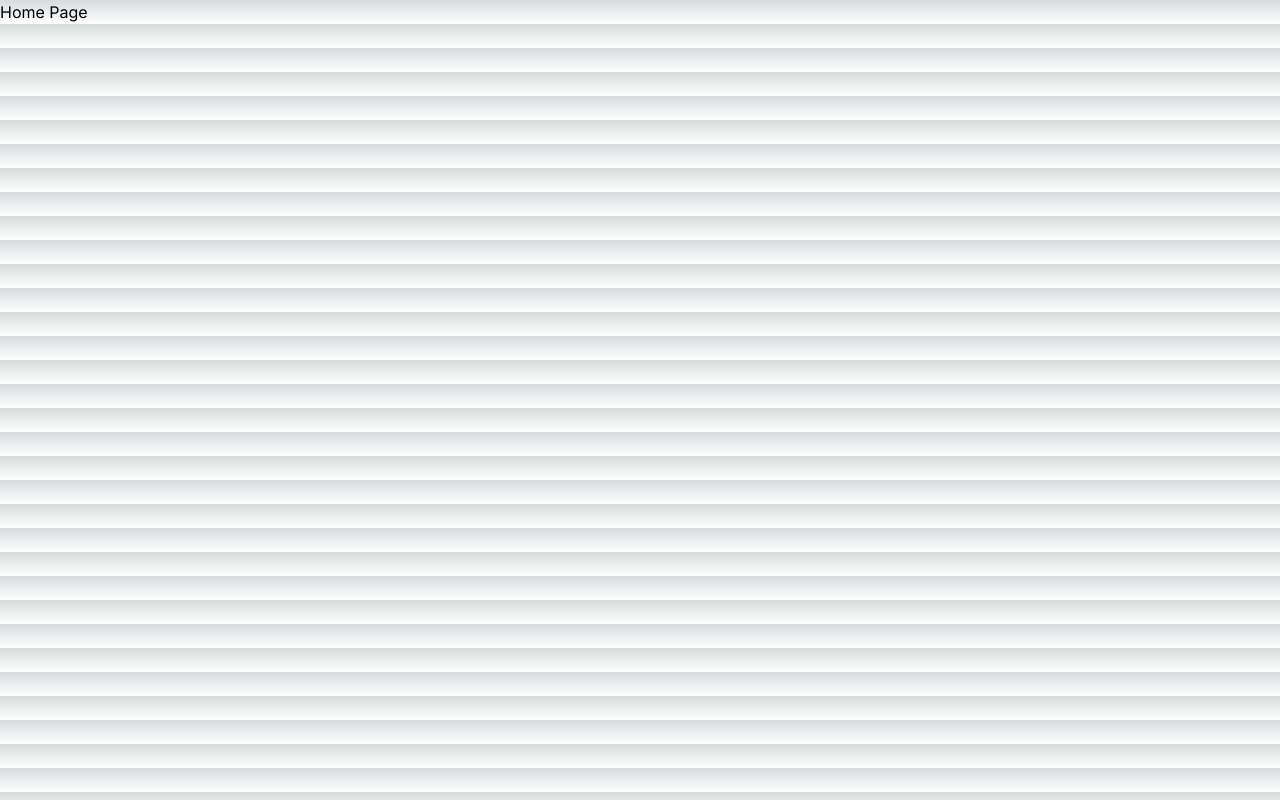
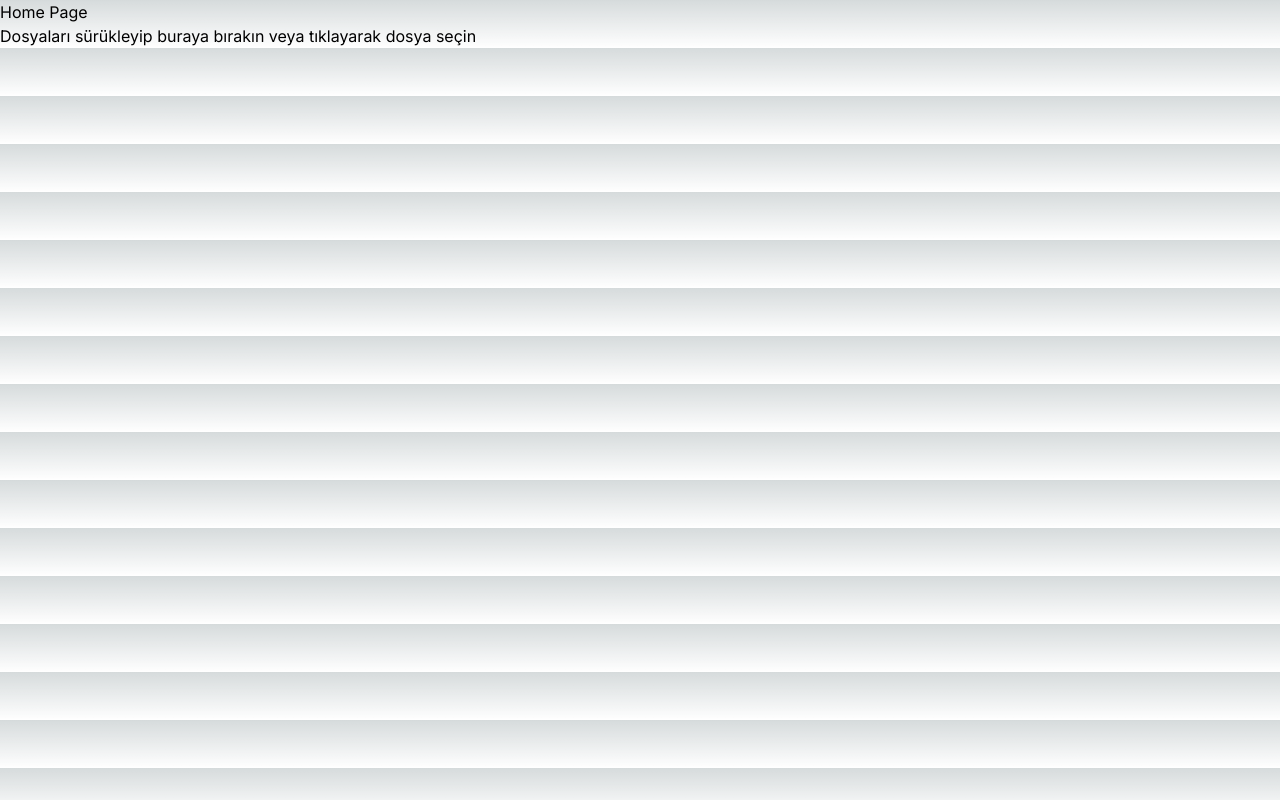
Before and after one commit to sametcn99/markdown-file-renamer-web-app, a Next.js app: page /home in a window 1280 px wide. Built offline with nearby package versions, Linux system fonts and the light colour scheme.

Commit message:
Add react-dropzone component for file uploads

```diff
--- a/package.json
+++ b/package.json
@@ -14,7 +14,8 @@
     "@supabase/supabase-js": "^2.38.4",
     "next": "14.0.1",
     "react": "^18",
-    "react-dom": "^18"
+    "react-dom": "^18",
+    "react-dropzone": "^14.2.3"
   },
   "devDependencies": {
     "@types/node": "^20",
--- a/src/app/(pages)/home/page.tsx
+++ b/src/app/(pages)/home/page.tsx
@@ -1,7 +1,10 @@
+import FileUpload from "@/app/components/upload-files";
+
 export default function HomePage() {
   return (
     <div>
       <h1>Home Page</h1>
+      <FileUpload />
     </div>
   );
 }
--- /dev/null
+++ b/src/app/components/upload-files.jsx
@@ -0,0 +1,36 @@
+"use client"
+import React, { useCallback, useState } from "react";
+import { useDropzone } from "react-dropzone";
+
+const FileUpload = () => {
+  const [uploadedFiles, setUploadedFiles] = useState([]);
+
+  const onDrop = useCallback((acceptedFiles) => {
+    // Yükleme işlemi tamamlandığında burası çalışacak
+    setUploadedFiles(acceptedFiles);
+  }, []);
+
+  const { getRootProps, getInputProps, isDragActive } = useDropzone({ onDrop });
+
+  return (
+    <div>
+      <div {...getRootProps()} className="dropzone">
+        <input {...getInputProps()} />
+        {isDragActive ? (
+          <p>Sürükleyip bırakın</p>
+        ) : (
+          <p>Dosyaları sürükleyip buraya bırakın veya tıklayarak dosya seçin</p>
+        )}
+      </div>
+      <ul>
+        {uploadedFiles.map((file) => (
+          <li key={file.path}>
+            {file.path} - {file.size} bytes
+          </li>
+        ))}
+      </ul>
+    </div>
+  );
+};
+
+export default FileUpload;
--- a/tsconfig.json
+++ b/tsconfig.json
@@ -22,6 +22,6 @@
       "@/*": ["./src/*"]
     }
   },
-  "include": ["next-env.d.ts", "**/*.ts", "**/*.tsx", ".next/types/**/*.ts"],
+  "include": ["next-env.d.ts", "**/*.ts", "**/*.tsx", ".next/types/**/*.ts", "src/app/components/upload-files.jsx"],
   "exclude": ["node_modules"]
 }
```
Also changed, not shown: 1 other file (tests, documents, lock files or other folders).
